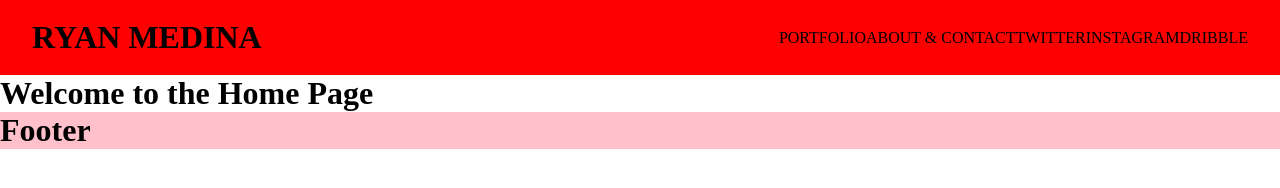
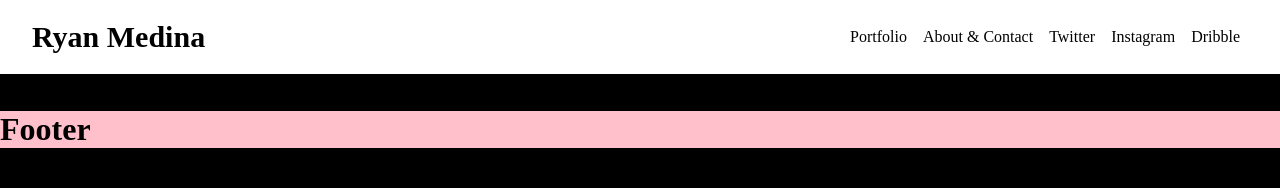
Before and after one commit to rmedina423/portfolio-site, a React app: page / in a window 1280 px wide. Built offline with nearby package versions, Linux system fonts and the light colour scheme; a web font is replaced by a local one.

Commit message:
refactor styles

```diff
--- a/client/stylesheets/_header.scss
+++ b/client/stylesheets/_header.scss
@@ -1,26 +1,22 @@
 header {
-  background-color: red;
+  background-color: #FFF;
+  font-family: 'Barrio', cursive;
 }
 
 .header-container {
-  padding: 19px 16px;
+  padding: 20px;
   display: flex;
   align-items: center;
 }
 
 .header-title {
   flex: 1;
-  text-transform: uppercase;
-  font-family: 'Barrio', cursive;
-}
-
-.mobile-menu-block, .desktop-menu-block {
-  text-transform: uppercase;
-  font-family: 'Barrio', cursive;
+  font-size: 30px;
 }
 
 .mobile-menu-block {
   display: flex;
+  cursor: pointer;
 }
 
 .desktop-menu-block {
@@ -28,8 +24,7 @@ header {
 }
 
 .menu-icon {
-  margin-left: 10px;
-  cursor: pointer;
+  margin-left: 20px;
 
   > div + * {
     margin-top: 5px;
@@ -57,14 +52,18 @@ header {
 
 @media (min-width: 750px) {
   .header-container {
-    padding: 19px 32px;
-  }
-
-  .desktop-menu-block {
-    display: flex;
+    padding: 20px 32px;
   }
 
   .mobile-menu-block {
     display: none;
   }
+
+  .desktop-menu-block {
+    display: flex;
+
+    a {
+      padding: 0px 8px;
+    }
+  }
 }
--- a/client/stylesheets/styles.scss
+++ b/client/stylesheets/styles.scss
@@ -3,6 +3,7 @@
 
 body {
   margin: 0;
+  background: black;
 }
 
 h1, h2 {
```
